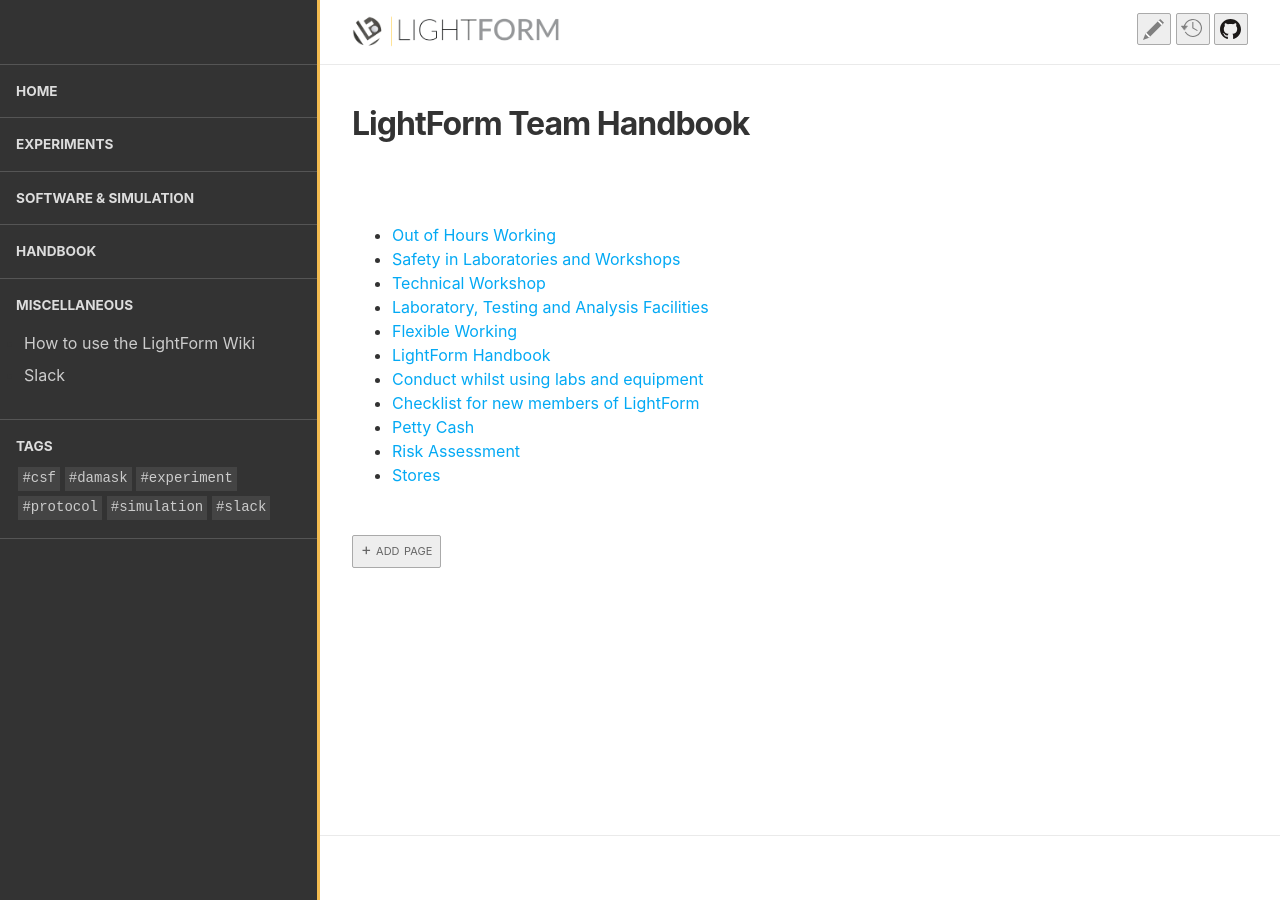
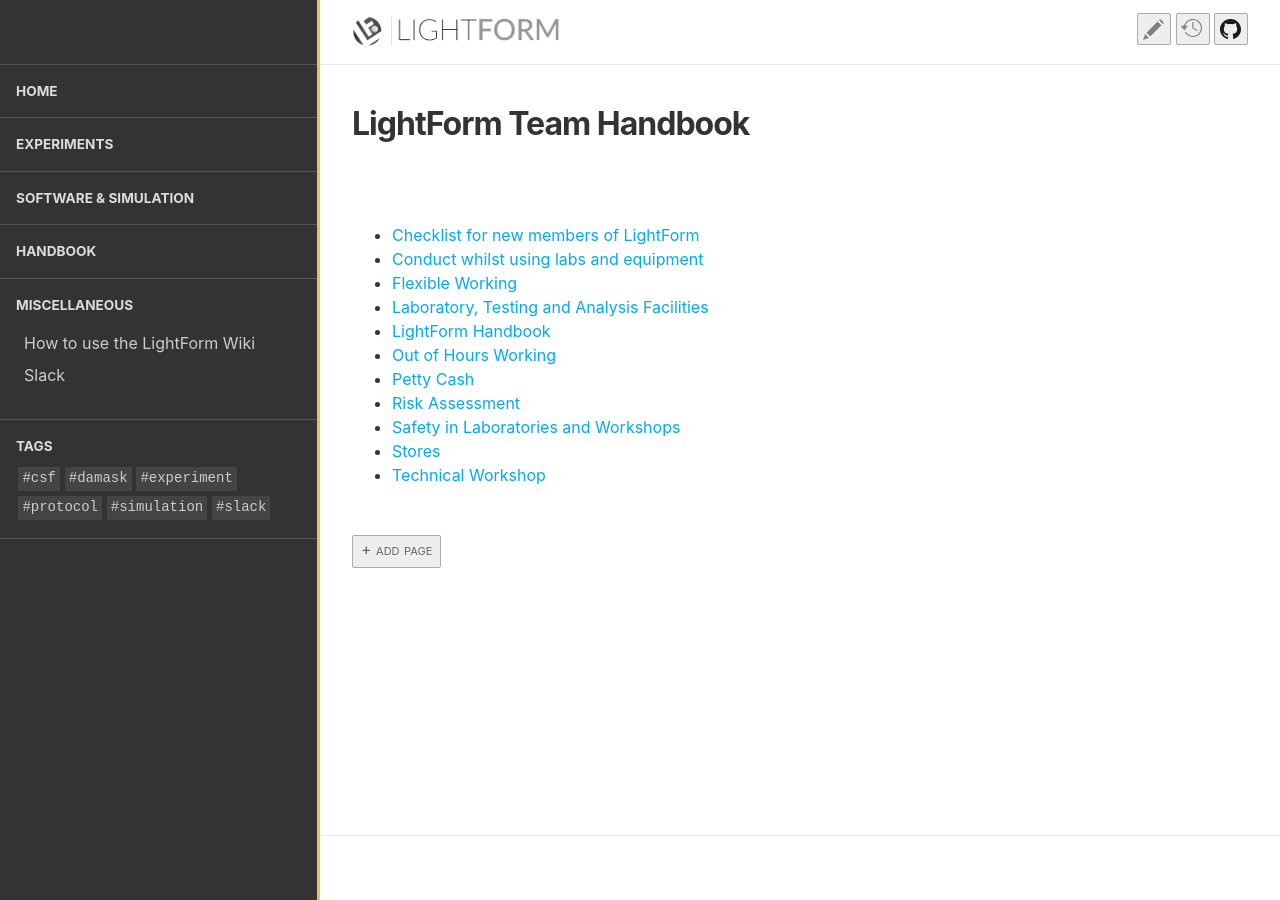
Before and after one commit to LightForm-group/wiki, a Jekyll site: the page built from collections/_handbook/index.md, in a window 1280 px wide. Built offline with Jekyll 4.4.1, drawn with Linux system fonts in a browser that asks for light colours.

Commit message:
Sort collection pages alphabetically

```diff
--- a/_layouts/collection_home.html
+++ b/_layouts/collection_home.html
@@ -8,15 +8,11 @@
     {% if collec.label == page.collection %}
         {% if collec.index_list_pages %}
             <ul>
-            {% for collec_item in collec.docs %}
+            {% assign collecs_sorted = collec.docs | sort: "title" %}
+            {% for collec_item in collecs_sorted %}
                 {% assign filename = collec_item.url | split: "/" %}
                 {% if filename[-1] != "index" %}
-                    <!-- Use `title_short` if specified; otherwise `title` -->
-                    {% if collec_item.title_short != nil %}
-                        {% assign title = collec_item.title_short %}
-                    {% else %}
-                        {% assign title = collec_item.title %}
-                    {% endif %}
+                    {% assign title = collec_item.title %}
                     <li><a href="{{ collec_item.url | prepend: site.baseurl }}">{{ title }}</a></li>
                 {% endif %}
             {% endfor %}
```
